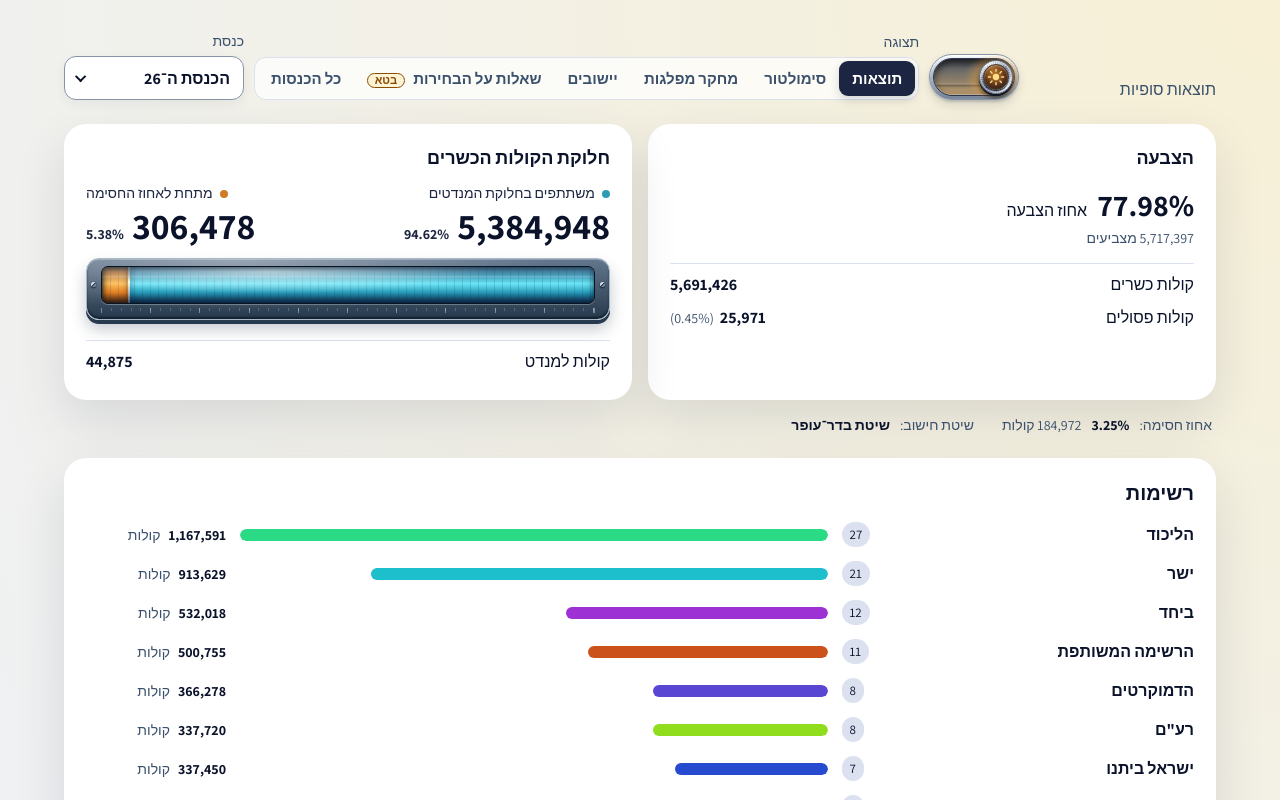
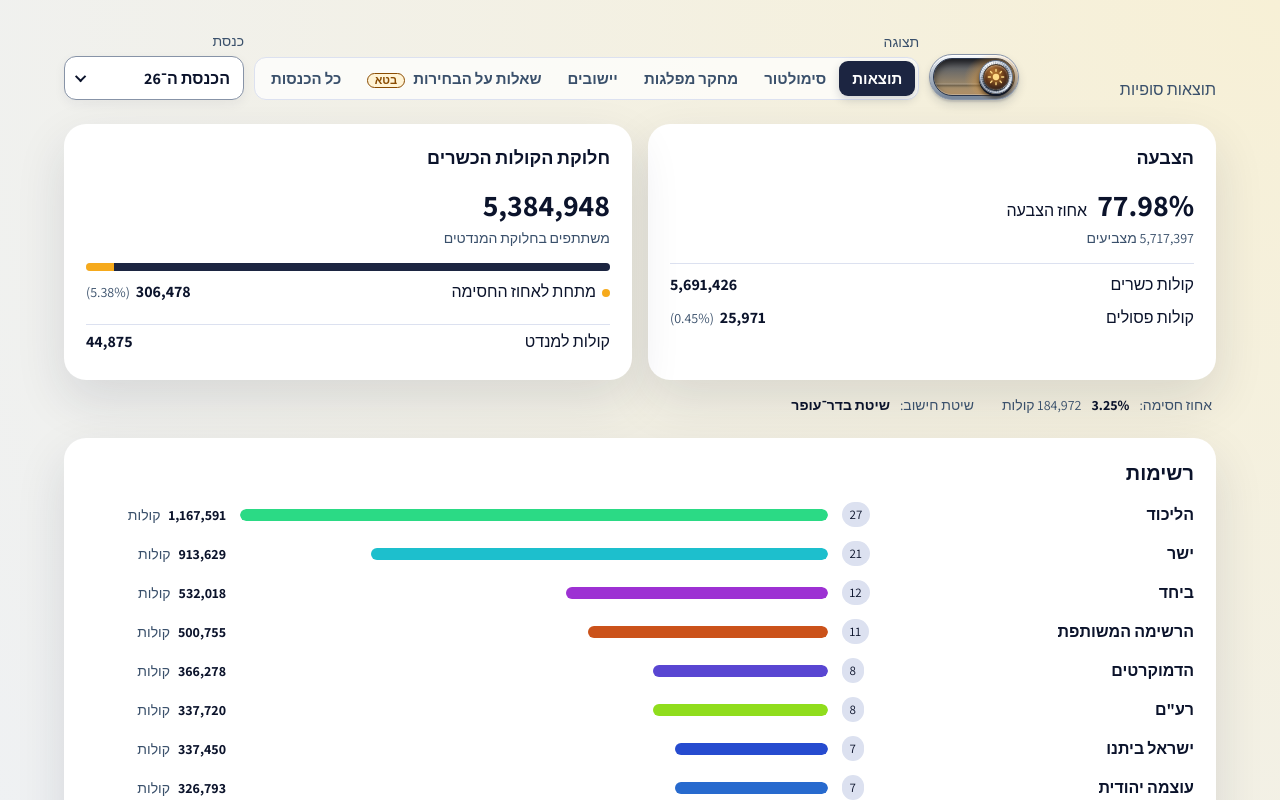
Before and after one commit to EladHeller/israel-elections, a React (Vite) app in the folder elections-client/: page /results/26 in a window 1280 px wide. Shown: the top 800 px of the page. Built offline with nearby package versions, Linux system fonts and the light colour scheme.

Commit message:
Revert the glass vote distribution meter (#625)

```diff
--- a/elections-client/src/components/VoteDistributionSection.tsx
+++ b/elections-client/src/components/VoteDistributionSection.tsx
@@ -1,5 +1,6 @@
+import { percentageFormat } from '../lib/ui-helpers';
 import React from 'react';
-import { numberFormat, percentageFormat } from '../lib/ui-helpers';
+import { numberFormat } from '../lib/ui-helpers';
 
 interface VoteDistributionSectionProps {
   nonParticipatingVotes: number;
@@ -7,25 +8,6 @@ interface VoteDistributionSectionProps {
   participatingVotes: number;
   votesPerMandate: number;
   isEdited: boolean;
-}
-
-function aimPrismLight(event: React.PointerEvent<HTMLDivElement>) {
-  if (event.pointerType !== 'mouse') return;
-  const prism = event.currentTarget;
-  const { left, top, width, height } = prism.getBoundingClientRect();
-  const x = (event.clientX - left) / width;
-  const y = (event.clientY - top) / height;
-  prism.style.setProperty('--prism-light-x', `${x * 100}%`);
-  prism.style.setProperty('--prism-light-y', `${y * 100}%`);
-  prism.style.setProperty('--prism-yaw', `${(x - 0.5) * 9}deg`);
-  prism.style.setProperty('--prism-pitch', `${(0.5 - y) * 11}deg`);
-}
-
-function resetPrismLight(event: React.PointerEvent<HTMLDivElement>) {
-  const { style } = event.currentTarget;
-  for (const property of ['--prism-light-x', '--prism-light-y', '--prism-yaw', '--prism-pitch']) {
-    style.removeProperty(property);
-  }
 }
 
 const VoteDistributionSection: React.FC<VoteDistributionSectionProps> = ({
@@ -37,56 +19,39 @@ const VoteDistributionSection: React.FC<VoteDistributionSectionProps> = ({
 }) => {
   const totalVotes = participatingVotes + nonParticipatingVotes;
   const participatingPercent = totalVotes > 0 ? 100 - nonParticipatingPercent : 0;
-  const participatingShare = `${percentageFormat.format(participatingPercent)}%`;
-  const nonParticipatingShare = `${percentageFormat.format(nonParticipatingPercent)}%`;
 
   return (
-    <section className="panel election-summary-panel vote-distribution-panel" aria-labelledby="distribution-summary-title">
+    <section className="panel election-summary-panel" aria-labelledby="distribution-summary-title">
       <h2 id="distribution-summary-title">
         {isEdited ? 'חלוקת הקולות בתרחיש' : 'חלוקת הקולות הכשרים'}
       </h2>
-      <dl className="vote-distribution-readouts">
-        <div>
-          <dt className="participating-label">משתתפים בחלוקת המנדטים</dt>
+      <div className="summary-headline">
+        <bdi className="summary-value">{numberFormat.format(participatingVotes)}</bdi>
+      </div>
+      <div className="summary-caption">משתתפים בחלוקת המנדטים</div>
+      <div
+        className="vote-distribution-bar"
+        role="img"
+        aria-label={`${percentageFormat.format(participatingPercent)}% משתתפים בחלוקת המנדטים, ${percentageFormat.format(nonParticipatingPercent)}% מתחת לאחוז החסימה`}
+      >
+        <span className="participating-votes-fill" style={{ width: `${participatingPercent}%` }} />
+        <span className="non-participating-votes-fill" style={{ width: `${nonParticipatingPercent}%` }} />
+      </div>
+      <dl className="distribution-details">
+        <div className="summary-detail">
+          <dt className="non-participating-label">מתחת לאחוז החסימה</dt>
           <dd>
-            <bdi className="summary-value">{numberFormat.format(participatingVotes)}</bdi>
-            <bdi className="vote-distribution-share">{participatingShare}</bdi>
+            <bdi>{numberFormat.format(nonParticipatingVotes)}</bdi>
+            <span className="summary-caption"> ({percentageFormat.format(nonParticipatingPercent)}%)</span>
           </dd>
         </div>
-        <div>
-          <dt className="non-participating-label">מתחת לאחוז החסימה</dt>
-          <dd>
-            <bdi className="summary-value">{numberFormat.format(nonParticipatingVotes)}</bdi>
-            <bdi className="vote-distribution-share">{nonParticipatingShare}</bdi>
-          </dd>
-        </div>
-      </dl>
-      <div
-        className="vote-prism"
-        role="img"
-        aria-label={`${participatingShare} משתתפים בחלוקת המנדטים, ${nonParticipatingShare} מתחת לאחוז החסימה`}
-        data-filled={totalVotes > 0}
-        data-split={participatingPercent > 0 && nonParticipatingPercent > 0}
-        style={{ '--participating-share': `${participatingPercent}%` } as React.CSSProperties}
-        onPointerMove={aimPrismLight}
-        onPointerLeave={resetPrismLight}
-      >
-        <div className="vote-prism-frame" aria-hidden="true">
-          <div className="vote-prism-lens">
-            <span className="vote-prism-participating" />
-            <span className="vote-prism-divider" />
-          </div>
-          <div className="vote-prism-scale" />
-        </div>
-      </div>
-      <dl className="summary-breakdown">
         {isEdited && (
           <div className="summary-detail">
             <dt>סה״כ קולות בתרחיש</dt>
             <dd><bdi>{numberFormat.format(totalVotes)}</bdi></dd>
           </div>
         )}
-        <div className="summary-detail">
+        <div className="summary-detail summary-breakdown">
           <dt>קולות למנדט</dt>
           <dd><bdi>{numberFormat.format(votesPerMandate)}</bdi></dd>
         </div>
--- a/elections-client/src/styles.css
+++ b/elections-client/src/styles.css
@@ -568,185 +568,35 @@ body {
   font-weight: 400;
 }
 
-.vote-distribution-panel {
-  --vote-prism-steel: #63778e;
-  --vote-prism-edge: #a7b8c9;
-  --vote-prism-bench: #27394c;
-  --vote-prism-blue: #2e9bb5;
-  --vote-prism-amber: #cf7c25;
-  --vote-prism-shadow: rgba(23, 38, 61, .26);
-}
-
-:root[data-theme='dark'] .vote-distribution-panel {
-  --vote-prism-steel: #3d526c;
-  --vote-prism-edge: #657d98;
-  --vote-prism-bench: #121d2c;
-  --vote-prism-blue: #35acc6;
-  --vote-prism-amber: #f5a54b;
-  --vote-prism-shadow: rgba(0, 0, 0, .48);
-}
-
-.vote-distribution-readouts {
-  display: grid;
-  grid-template-columns: minmax(0, 1.15fr) minmax(0, 1fr);
-  align-items: end;
-  gap: 8px;
-  margin: 0;
-}
-
-.vote-distribution-readouts > :last-child { text-align: end; }
-
-.vote-distribution-readouts dt {
-  color: var(--ink-70);
-  font-size: 14px;
-  line-height: 1.25;
-}
-
-.vote-distribution-readouts dd {
-  display: flex;
-  flex-wrap: wrap;
-  align-items: baseline;
-  gap: 2px 8px;
-  margin: 4px 0 0;
-}
-
-.vote-distribution-readouts > :last-child dd { justify-content: flex-end; }
-
-.vote-distribution-readouts .summary-value {
-  font-size: clamp(24px, 3vw, 36px);
-  line-height: 1.05;
-}
-
-.vote-distribution-share {
-  color: var(--ink-70);
-  font-size: 14px;
-  font-weight: 700;
-  font-variant-numeric: tabular-nums;
-  white-space: nowrap;
-}
-
-.participating-label::before,
+.distribution-details {
+  margin: 10px 0 0;
+}
+
+.vote-distribution-bar {
+  display: flex;
+  height: 8px;
+  margin-top: 16px;
+  border-radius: 999px;
+  overflow: hidden;
+  background: var(--ink-20);
+}
+
+.participating-votes-fill {
+  background: var(--ink-70);
+}
+
+.non-participating-votes-fill {
+  background: var(--accent);
+}
+
 .non-participating-label::before {
   content: '';
   display: inline-block;
   width: 8px;
   height: 8px;
-  margin-inline-end: 7px;
+  margin-inline-end: 6px;
   border-radius: 50%;
-  background: var(--vote-prism-blue);
-}
-
-.non-participating-label::before {
-  background: var(--vote-prism-amber);
-}
-
-.vote-prism {
-  margin-block: 14px 20px;
-  perspective: 500px;
-}
-
-.vote-prism-frame {
-  position: relative;
-  isolation: isolate;
-  padding: 7px 14px 6px;
-  border: 1px solid var(--vote-prism-edge);
-  border-radius: 13px;
-  background:
-    radial-gradient(ellipse at var(--prism-light-x, 28%) var(--prism-light-y, 0%), #ffffff59, transparent 60%),
-    linear-gradient(180deg, var(--vote-prism-steel), var(--vote-prism-bench));
-  box-shadow:
-    inset 0 1px 0 #ffffff45,
-    inset 0 -2px 2px #050d1999,
-    0 4px 0 var(--vote-prism-bench),
-    0 9px 15px var(--vote-prism-shadow);
-  transform: rotateX(var(--prism-pitch, 0deg)) rotateY(var(--prism-yaw, 0deg));
-  transition: transform 220ms ease-out;
-}
-
-.vote-prism-frame::before,
-.vote-prism-frame::after {
-  content: '';
-  position: absolute;
-  inset-block-start: 23px;
-  width: 5px;
-  height: 5px;
-  border-radius: 50%;
-  background: linear-gradient(135deg, #d4dce8 40%, #24394d 46% 57%, #778ca3 63%);
-  box-shadow: 0 1px 2px #020811bf;
-}
-
-.vote-prism-frame::before { inset-inline-start: 4px; }
-.vote-prism-frame::after { inset-inline-end: 4px; }
-
-.vote-prism-lens {
-  position: relative;
-  height: 38px;
-  overflow: hidden;
-  border: 1px solid #091423;
-  border-radius: 7px;
-  background: #182739;
-  box-shadow: 0 1px 0 #ffffff45, inset 0 2px 7px #0009;
-}
-
-.vote-prism[data-filled='true'] .vote-prism-lens {
-  background: linear-gradient(180deg, #894312, #ffbd57 46%, #e28023 72%, #632b0d);
-}
-
-.vote-prism-participating {
-  position: absolute;
-  inset-block: 0;
-  inset-inline-start: 0;
-  inline-size: var(--participating-share);
-  background: linear-gradient(180deg, #164b75, #6ae4f5 46%, #269ab9 72%, #102f58);
-  transition: inline-size 720ms cubic-bezier(.24, .74, .22, 1);
-}
-
-.vote-prism-lens::after {
-  content: '';
-  position: absolute;
-  inset: 0;
-  pointer-events: none;
-  background:
-    radial-gradient(ellipse at var(--prism-light-x, 34%) var(--prism-light-y, 12%), #ffffff9c, transparent 49%),
-    linear-gradient(180deg, #ffffff3b, #ffffff08 23%, #f5ffff38 25%, transparent 32%),
-    repeating-linear-gradient(90deg, #05162522 0 1px, transparent 1px 8px);
-  box-shadow: inset 0 2px 4px #05162580, inset 0 -4px 8px #0516257d;
-}
-
-.vote-prism-divider {
-  position: absolute;
-  z-index: 1;
-  inset-block: 0;
-  inset-inline-start: var(--participating-share);
-  width: 2px;
-  margin-inline-start: -1px;
-  background: linear-gradient(180deg, #607185, #fff9e5 42%, #a3adb6 75%, #414b5d);
-  box-shadow: 0 0 6px #101521b3;
-  opacity: 0;
-  transition: inset-inline-start 720ms cubic-bezier(.24, .74, .22, 1), opacity 220ms ease;
-}
-
-.vote-prism[data-split='true'] .vote-prism-divider { opacity: 1; }
-
-.vote-prism-scale {
-  height: 5px;
-  margin-top: 4px;
-  border-inline: 1px solid #d2e5f270;
-  background:
-    repeating-linear-gradient(90deg, transparent 0 calc(10% - 1px), #d2e5f270 calc(10% - 1px) 10%) top / 100% 5px,
-    repeating-linear-gradient(90deg, transparent 0 calc(2% - 1px), #d2e5f23b calc(2% - 1px) 2%) top / 100% 3px;
-  background-repeat: no-repeat;
-}
-
-@media (prefers-reduced-motion: reduce) {
-  .vote-prism-frame {
-    --prism-light-x: 32%;
-    --prism-light-y: 6%;
-    transform: none;
-  }
-  .vote-prism-frame,
-  .vote-prism-participating,
-  .vote-prism-divider { transition: none; }
+  background: var(--accent);
 }
 
 .election-settings {
```
Also changed, not shown: 2 other files (tests, documents, lock files or other folders).
